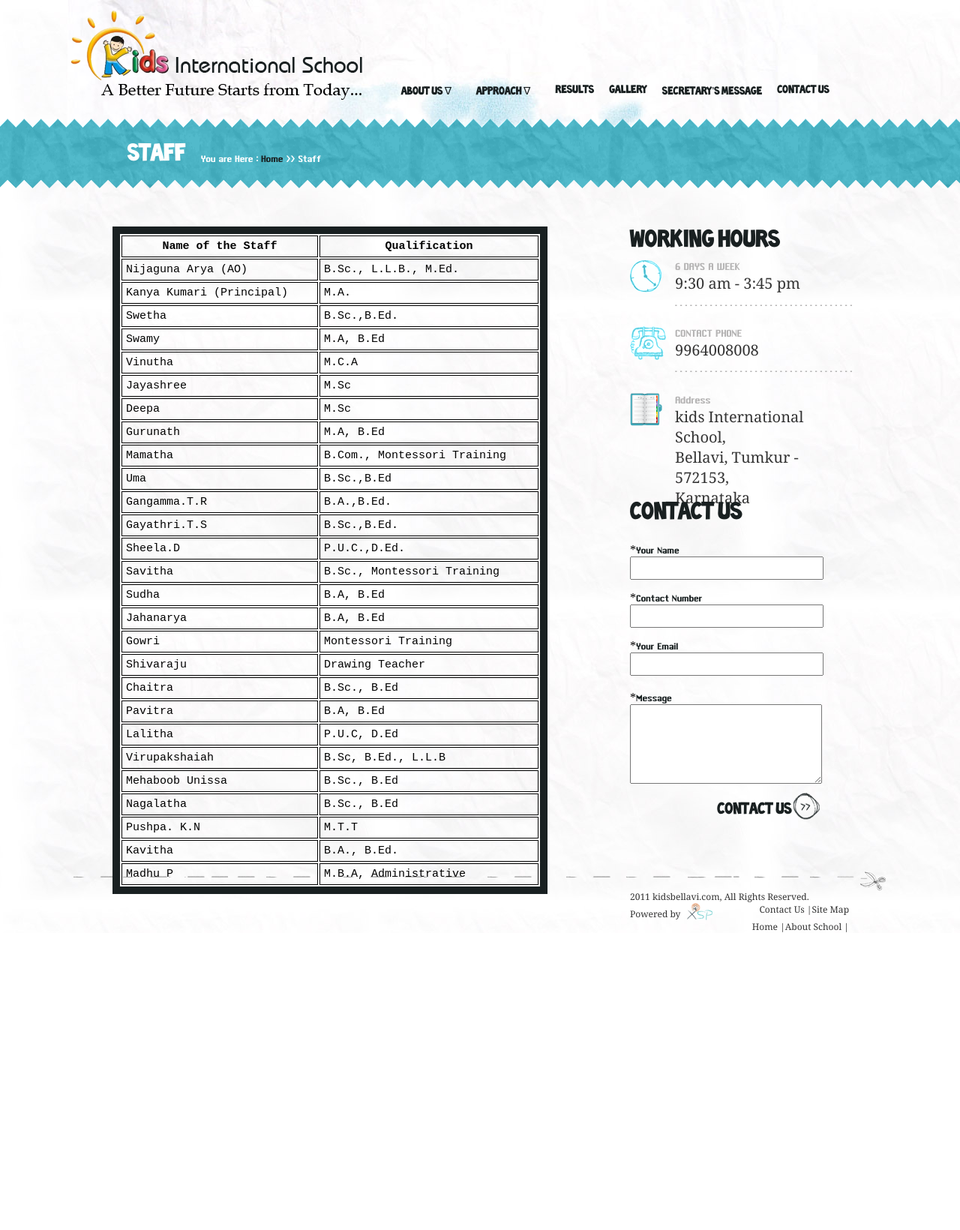
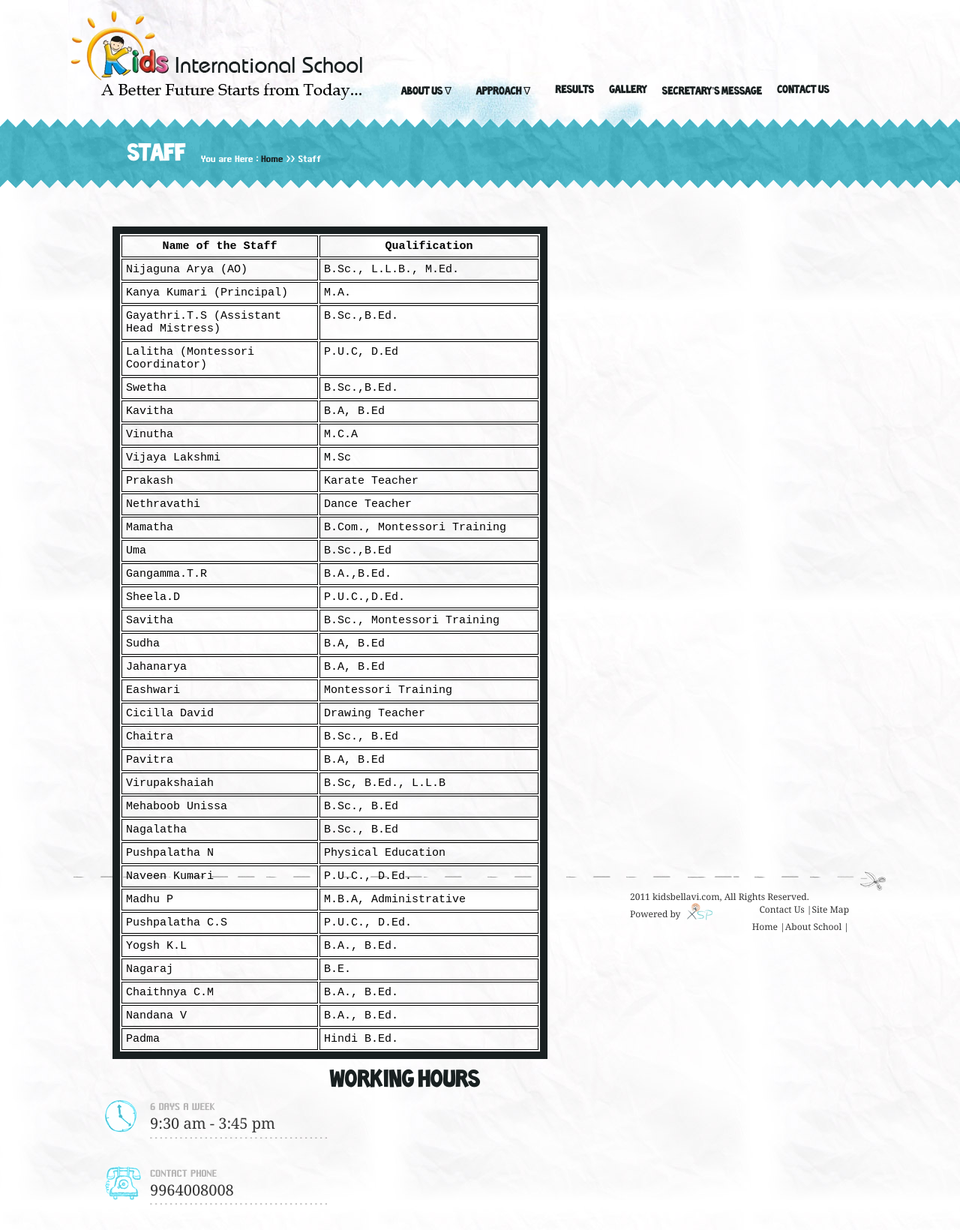
Before and after one commit to arjunkabra/Kids-International-School, a PHP site: page /staff in a window 1280 px wide. Shown: the top 1640 px of the page at 75% size. Before the commit the page ends 1243 px from the top, so only its background shows below. Run offline with PHP 8.4, Linux system fonts and the light colour scheme; some web fonts are replaced.

Commit message:
Staff List Updated

```diff
--- a/staff.php
+++ b/staff.php
@@ -53,14 +53,24 @@
 <td>M.A.</td>
 </tr>
 
+    <tr>
+        <td>Gayathri.T.S (Assistant Head Mistress)</td>
+        <td>B.Sc.,B.Ed.</td>
+    </tr>
+
+    <tr>
+        <td>Lalitha (Montessori Coordinator)</td>
+        <td>P.U.C, D.Ed</td>
+    </tr>
+
 <tr>
 <td>Swetha</td>
 <td>B.Sc.,B.Ed.</td>
 </tr>
 
     <tr>
-        <td>Swamy</td>
-        <td>M.A, B.Ed</td>
+        <td>Kavitha</td>
+        <td>B.A, B.Ed</td>
     </tr>
 
     <tr>
@@ -69,18 +79,18 @@
     </tr>
 
     <tr>
-        <td>Jayashree</td>
+        <td>Vijaya Lakshmi</td>
         <td>M.Sc</td>
     </tr>
 
     <tr>
-        <td>Deepa</td>
-        <td>M.Sc</td>
+        <td>Prakash</td>
+        <td>Karate Teacher</td>
     </tr>
 
     <tr>
-        <td>Gurunath</td>
-        <td>M.A, B.Ed</td>
+        <td>Nethravathi</td>
+        <td>Dance Teacher</td>
     </tr>
 
 <tr>
@@ -96,11 +106,6 @@
 <tr>
 <td>Gangamma.T.R</td>
 <td>B.A.,B.Ed.</td>
-</tr>
-
-<tr>
-<td>Gayathri.T.S</td>
-<td>B.Sc.,B.Ed.</td>
 </tr>
 
 <tr>
@@ -124,12 +129,12 @@
 </tr>
 
 <tr>
-<td>Gowri</td>
+<td>Eashwari</td>
 <td>Montessori Training</td>
 </tr>
 
 <tr>
-<td>Shivaraju</td>
+<td>Cicilla David</td>
 <td>Drawing Teacher</td>
 </tr>
 
@@ -141,11 +146,6 @@
 <tr>
 <td>Pavitra</td>
 <td>B.A, B.Ed</td>
-</tr>
-
-<tr>
-<td>Lalitha</td>
-<td>P.U.C, D.Ed</td>
 </tr>
 
 <tr>
@@ -164,13 +164,13 @@
 </tr>
 
 <tr>
-<td>Pushpa. K.N</td>
-<td>M.T.T</td>
+<td>Pushpalatha N</td>
+<td>Physical Education</td>
 </tr>
 
 <tr>
-<td>Kavitha</td>
-<td>B.A., B.Ed.</td>
+<td>Naveen Kumari</td>
+<td>P.U.C., D.Ed.</td>
 </tr>
 
     <tr>
@@ -178,9 +178,39 @@
         <td>M.B.A, Administrative</td>
     </tr>
 
+    <tr>
+        <td>Pushpalatha C.S</td>
+        <td>P.U.C., D.Ed.</td>
+    </tr>
+
+    <tr>
+        <td>Yogsh K.L</td>
+        <td>B.A., B.Ed.</td>
+    </tr>
+
+    <tr>
+        <td>Nagaraj</td>
+        <td>B.E.</td>
+    </tr>
+
+    <tr>
+        <td>Chaithnya C.M</td>
+        <td>B.A., B.Ed.</td>
+    </tr>
+
+    <tr>
+        <td>Nandana V</td>
+        <td>B.A., B.Ed.</td>
+    </tr>
+
+    <tr>
+        <td>Padma</td>
+        <td>Hindi B.Ed.</td>
+    </tr>
+
 </table>
+    <div class="contentindexRight">
 </div>
-<div class="contentindexRight">
 <?php include('shared-resorces/sidebar.php'); ?>
 </div>
 </div>
```
